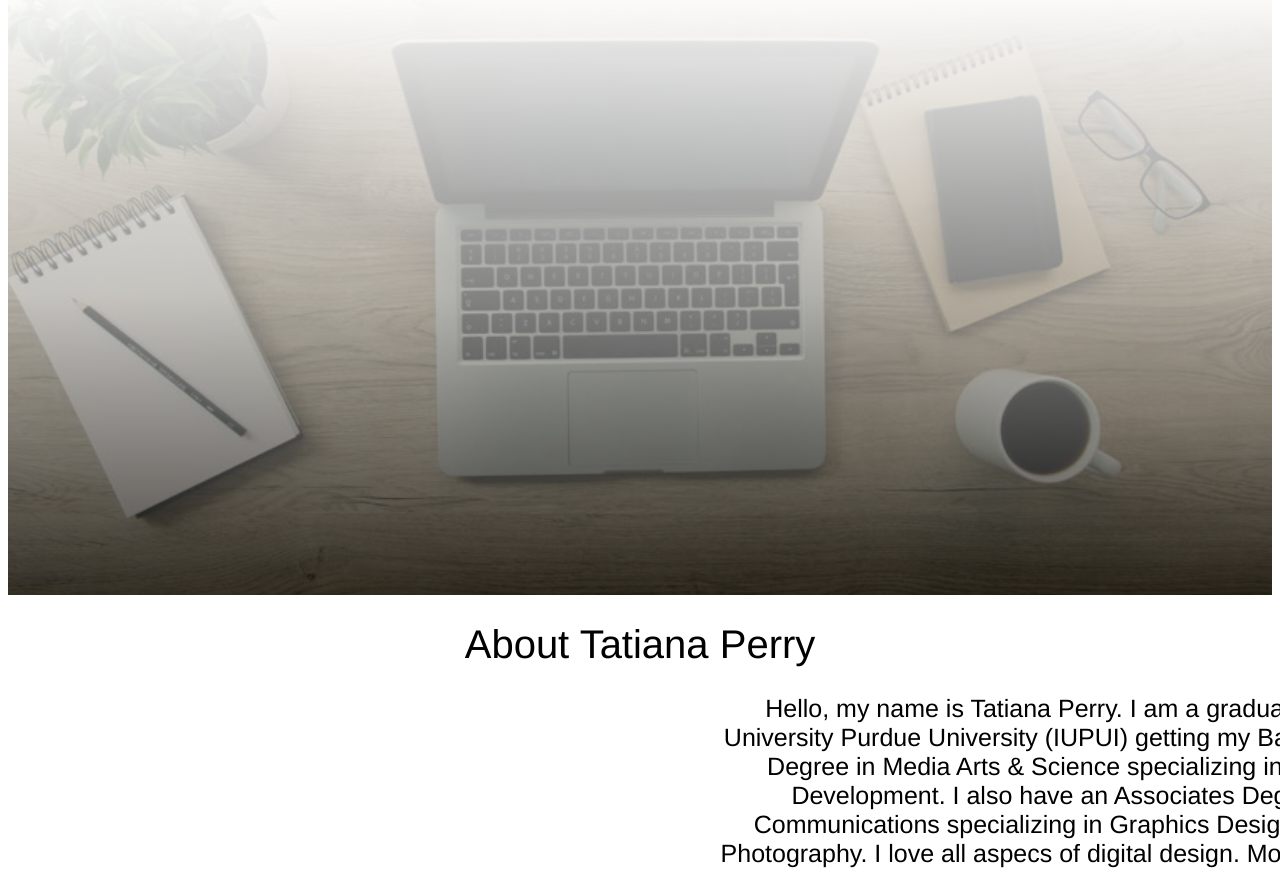
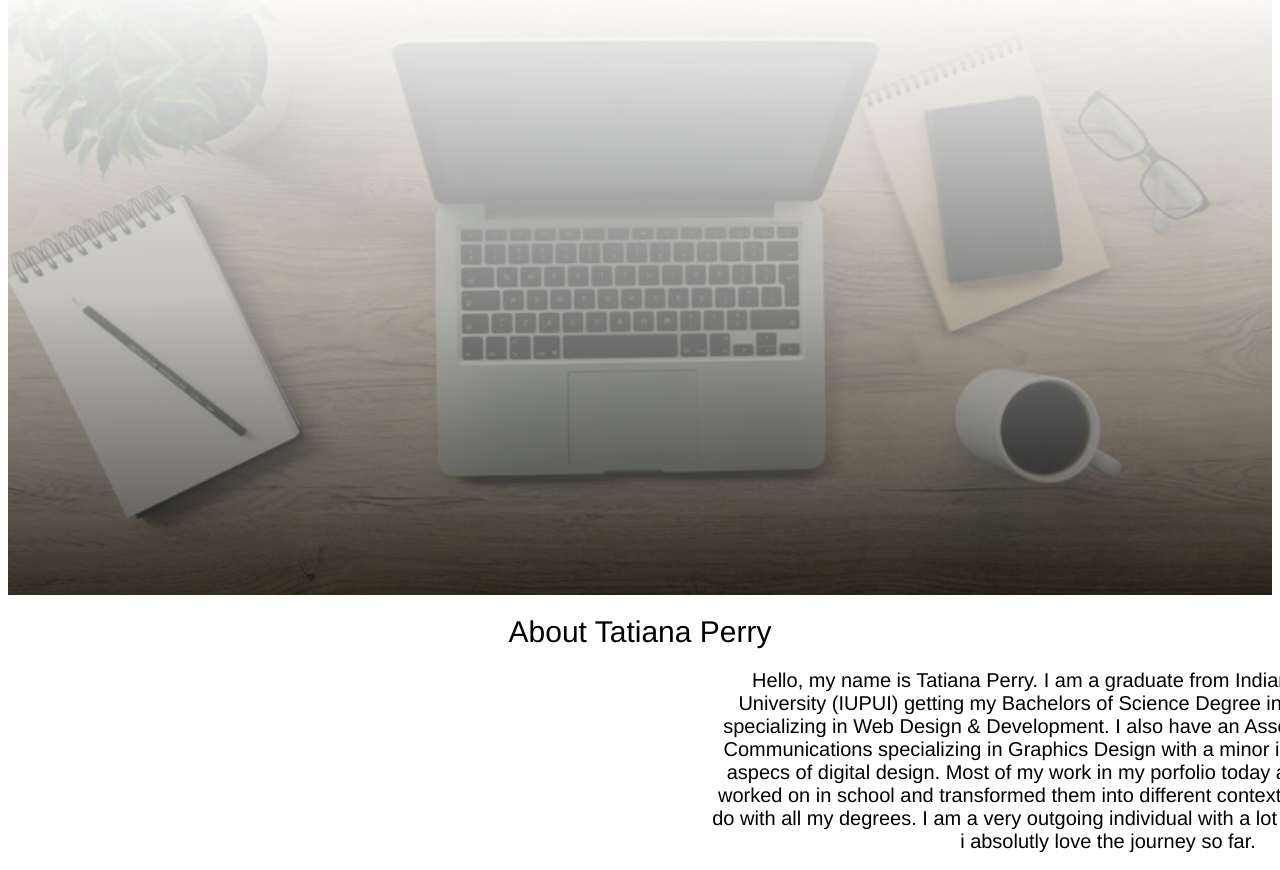
Before and after one commit to tatperry/Portfolio, a plain HTML site: page tatiDesigns/about.html in a window 1280 px wide. Shown: the part 103-973 px from the top of the page. Drawn offline with Linux system fonts and the light colour scheme; a script that the page names is missing.

Commit message:
Update about.html

```diff
--- a/tatiDesigns/about.html
+++ b/tatiDesigns/about.html
@@ -48,7 +48,7 @@ PORTFOLIO FOR NEWM-N299/ CAREER PLANNING
         style="
           font-family: Helvetica, neue sans-serif;
           font-weight: lighter;
-          font-size: 40px;
+          font-size: 30px;
           color: black;
           text-align: center;
         "
@@ -59,7 +59,7 @@ PORTFOLIO FOR NEWM-N299/ CAREER PLANNING
         style="
           font-family: Helvetica, neue sans-serif;
           font-weight: lighter;
-          font-size: 25px;
+          font-size: 20px;
           text-align: center;
           color: black;
           margin-left: 700px;
```
